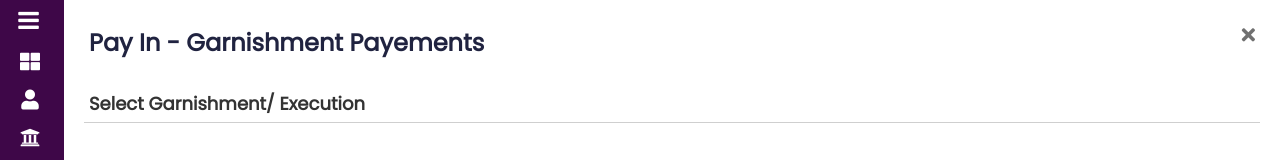
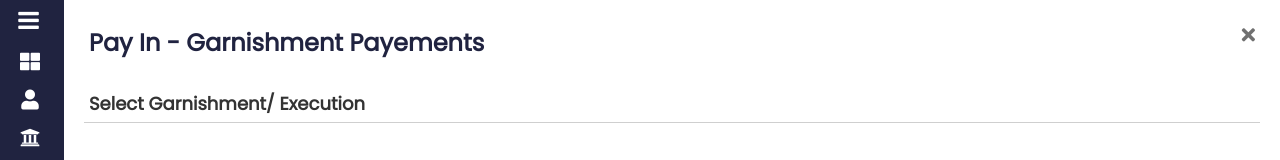
Before and after one commit to Sivanesan711/Court-Case-Management, a plain HTML site: page payin.html in a window 1280 px wide. Shown: the top 160 px of the page. Drawn offline with Linux system fonts and the light colour scheme.

Commit message:
Update style.css

```diff
--- a/css/style.css
+++ b/css/style.css
@@ -21,7 +21,7 @@ body
     position: fixed;
     width: 60px;
     height: 100%;
-    background: #3e0748;
+    background: #202340;
     transition: 0.5s;
     overflow: hidden;
 }
@@ -95,7 +95,7 @@ body
     left: 11px;
     width: 35px;
     height: 40px;
-    background:  #3e0748;
+    background:  #202340;
     cursor: pointer;
 }
 
```
